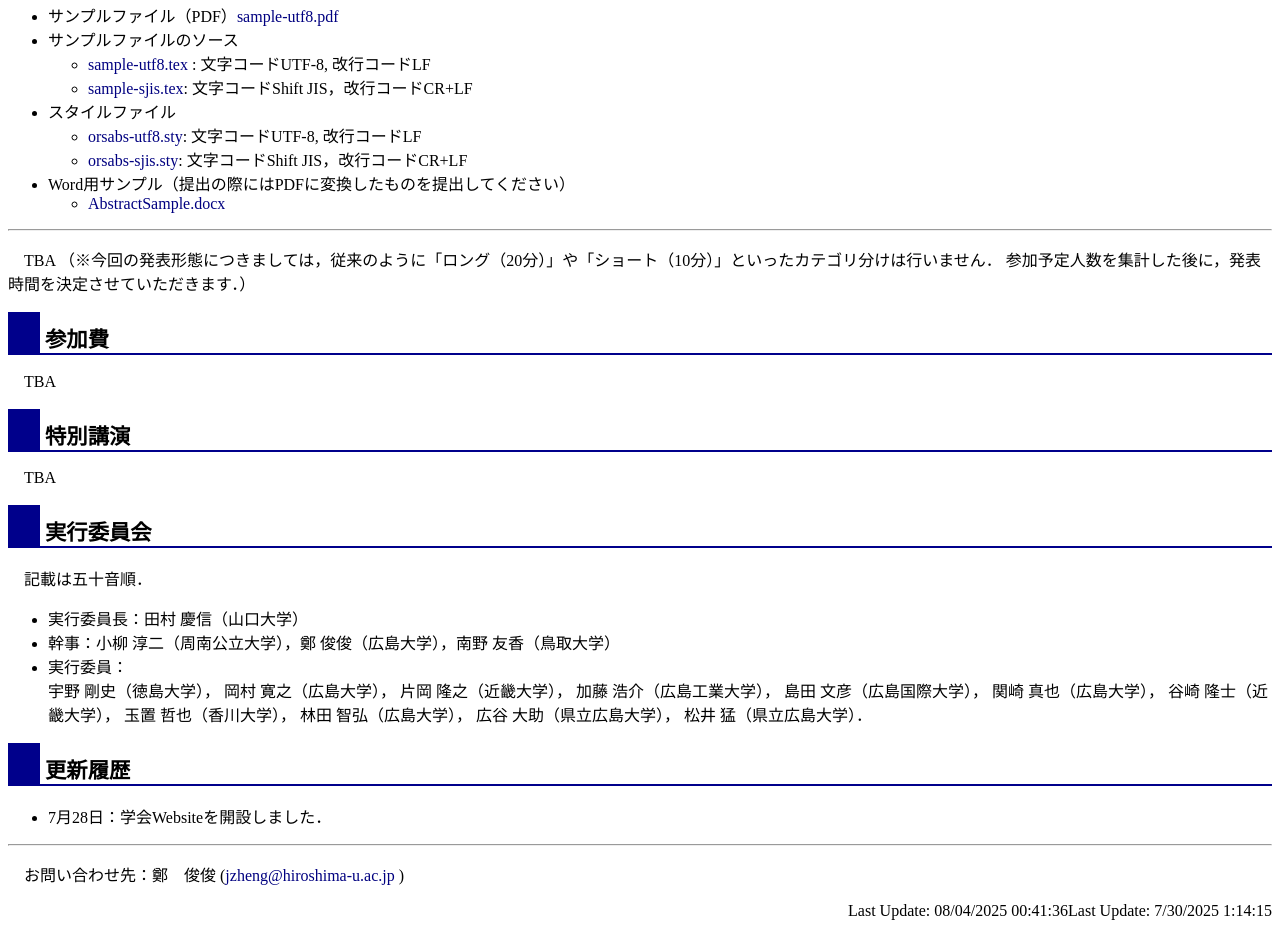
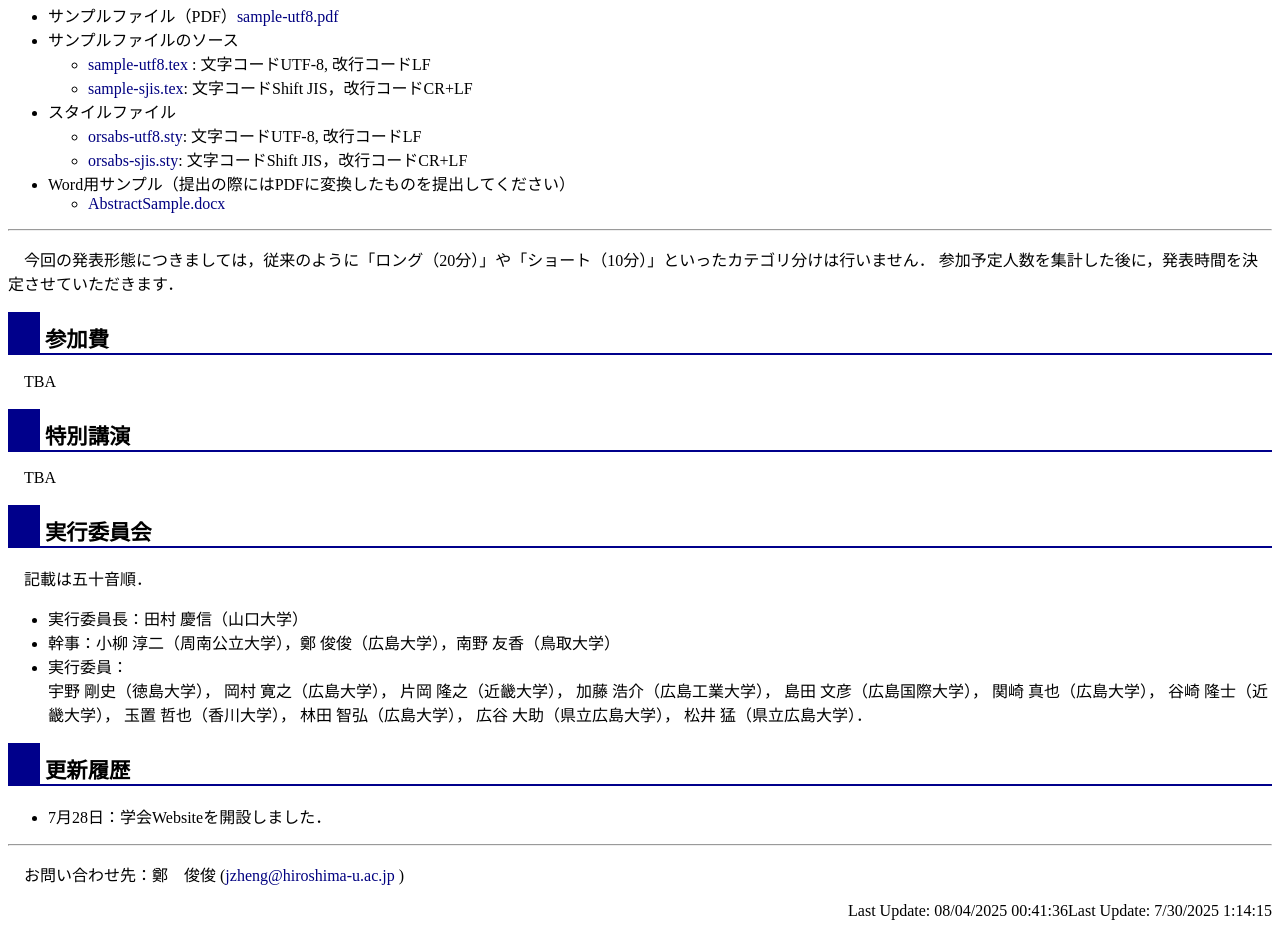
Before and after one commit to orsj-chushikoku/ssor2025, a plain HTML site: page index.html in a window 1280 px wide. Shown: the part 1202-2138 px from the top of the page. Drawn offline with Linux system fonts and the light colour scheme; files whose address does not match are found by name.

Commit message:
minor revision

```diff
--- a/index.html
+++ b/index.html
@@ -124,8 +124,8 @@
 各自申込フォームで登録して頂きます．ロングは一般的な研究発表，
 ショートは研究紹介などのポジションペーパーを想定しています．
 発表時間は申し込み件数で変更させていただく場合がございます．-->
-	TBA （※今回の発表形態につきましては，従来のように「ロング（20分）」や「ショート（10分）」といったカテゴリ分けは行いません．
-参加予定人数を集計した後に，発表時間を決定させていただきます．）
+今回の発表形態につきましては，従来のように「ロング（20分）」や「ショート（10分）」といったカテゴリ分けは行いません．
+参加予定人数を集計した後に，発表時間を決定させていただきます．
 </p>
 
 
```
